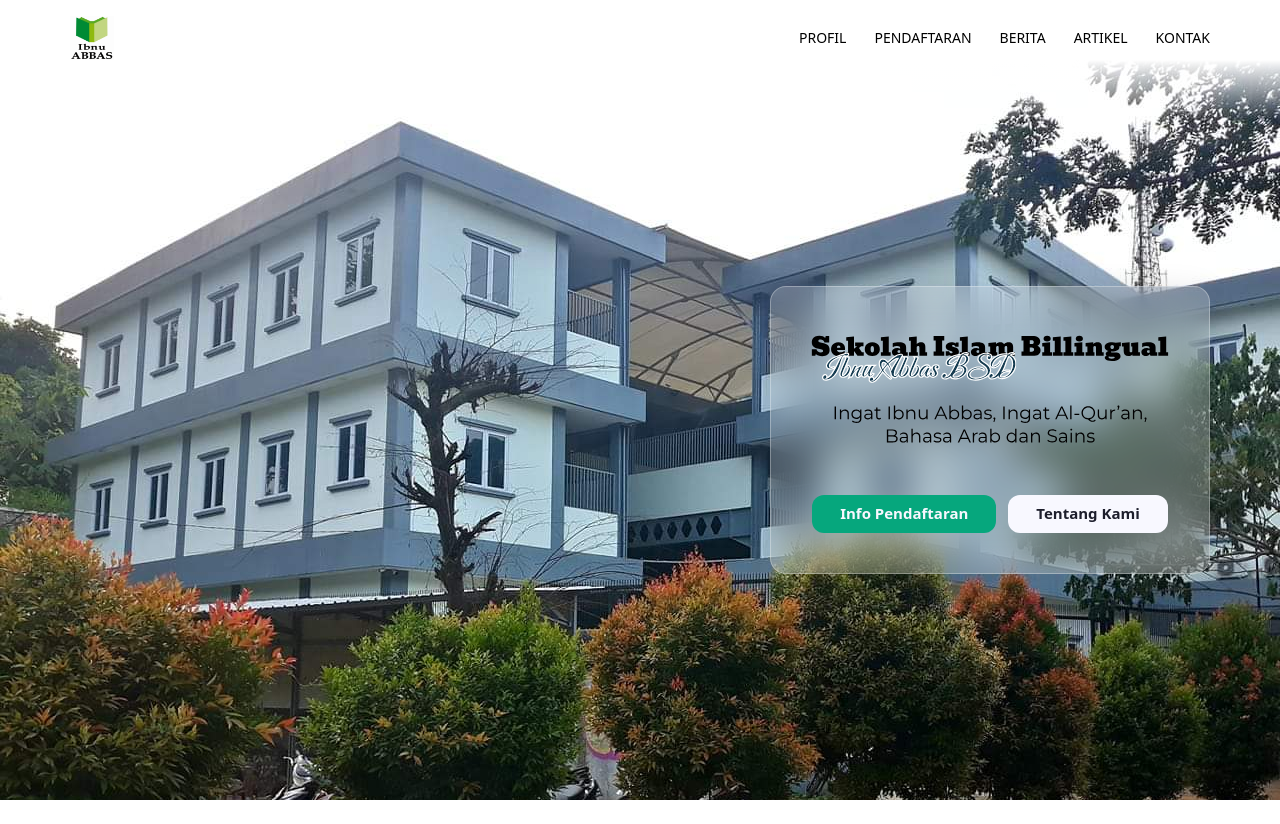
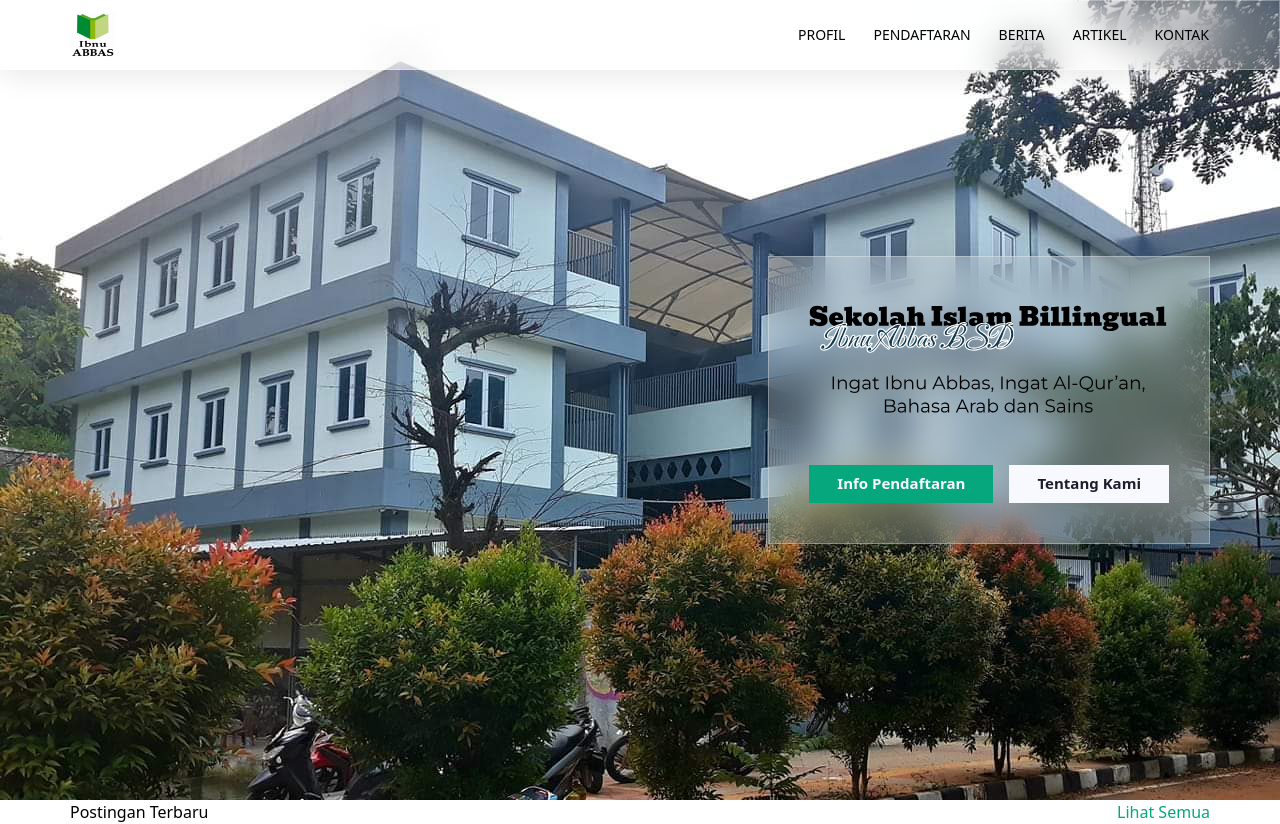
Before and after one commit to Amirulmuuminin/ibnuabbasweb, a Next.js app: page / in a window 1280 px wide. Before the commit the page ends 800 px from the top, so only its background shows below. Built offline with nearby package versions, Linux system fonts and the light colour scheme.

Commit message:
Fixed header

```diff
--- a/src/app/globals.css
+++ b/src/app/globals.css
@@ -5,6 +5,7 @@
 @import "../style/header.css";
 @import "../style/hero.css";
 @import "../style/universal.css";
+@import "../style/sectionHeader.css";
 
 html,
 body,
--- a/src/app/page.tsx
+++ b/src/app/page.tsx
@@ -1,5 +1,6 @@
 import { Header } from "@/components/header";
 import { Hero } from "@/components/hero";
+import { PostSection } from "@/components/postSection";
 import { FC } from "react";
 
 interface pageProps {
@@ -8,9 +9,10 @@ interface pageProps {
 
 const page: FC<pageProps> = ({ params: {} }) => {
   return (
-    <div className="main">
+    <div>
       <Header />
       <Hero />
+      <PostSection />
     </div>
   );
 };
--- a/src/components/button.tsx
+++ b/src/components/button.tsx
@@ -12,9 +12,7 @@ interface buttonProps {
 
 export const Button: FC<buttonProps> = ({ color, text }) => {
   return (
-    <button
-      className={`${color}  px-7 py-[11px] md:py-[9px] rounded-xl text-[15px]`}
-    >
+    <button className={`${color}  px-7 py-[11px] md:py-[9px]  text-[15px]`}>
       <p className="-mt-[2.2px] font-semibold">{text}</p>
     </button>
   );
--- /dev/null
+++ b/src/components/postSection.tsx
@@ -0,0 +1,16 @@
+import { FC } from "react";
+import { SectionHeader } from "./sectionHeader";
+
+interface postSectionProps {}
+
+export const PostSection: FC<postSectionProps> = ({}) => {
+  return (
+    <>
+      <SectionHeader
+        text="Postingan Terbaru"
+        textLink="Lihat Semua"
+        link="percobaan"
+      />
+    </>
+  );
+};
--- /dev/null
+++ b/src/components/sectionHeader.tsx
@@ -0,0 +1,21 @@
+import Link from "next/link";
+import { FC } from "react";
+
+interface sectionHeaderProps {
+  text: string;
+  textLink?: string;
+  link?: string;
+}
+
+export const SectionHeader: FC<sectionHeaderProps> = ({
+  link,
+  text,
+  textLink,
+}) => {
+  return (
+    <div className="section-header">
+      <p>{text}</p>
+      {textLink && link ? <Link href={link}>{textLink}</Link> : ""}
+    </div>
+  );
+};
--- a/src/style/header.css
+++ b/src/style/header.css
@@ -1,5 +1,5 @@
 header {
-  @apply flex md:px-[70px] px-7 mt-4 justify-between items-center;
+  @apply flex fixed top-0 left-0 right-0 md:px-[70px] px-7 py-3 justify-between items-center glass;
   img {
     @apply size-11;
   }
@@ -7,6 +7,6 @@ header {
     @apply md:hidden text-[30px];
   }
   ul {
-    @apply hidden md:flex uppercase justify-end gap-7 text-sm font-[500];
+    @apply hidden md:flex uppercase justify-end gap-7 text-sm font-medium;
   }
 }
--- a/src/style/hero.css
+++ b/src/style/hero.css
@@ -1,15 +1,10 @@
 .hero {
-  background-image: linear-gradient(
-      to bottom,
-      rgba(255, 255, 255, 1),
-      rgba(255, 255, 255, 0) 8%
-    ),
-    url("../../public/gedung-sibia.jpg");
-  @apply grow flex md:justify-end md:pr-[70px] justify-center items-center;
+  background: url("../../public/gedung-sibia.jpg");
+  @apply grow flex md:justify-end md:pr-[70px] justify-center items-center min-h-screen;
   .glass-box {
     @apply glass h-fit p-10;
   }
   .buttons {
-    @apply mt-12 flex justify-center flex-col md:flex-row gap-3;
+    @apply mt-12 flex justify-center flex-col md:flex-row gap-4;
   }
 }
--- /dev/null
+++ b/src/style/sectionHeader.css
@@ -0,0 +1,6 @@
+.section-header {
+  @apply flex justify-between md:px-[70px] px-7 font-medium;
+  a {
+    @apply text-primary;
+  }
+}
--- a/src/style/universal.css
+++ b/src/style/universal.css
@@ -1,7 +1,7 @@
 .glass {
   /* From https://css.glass */
   background: rgba(255, 255, 255, 0.2);
-  border-radius: 16px;
+  /* border-radius: 16px; */
   box-shadow: 0 4px 30px rgba(0, 0, 0, 0.1);
   backdrop-filter: blur(20px);
   -webkit-backdrop-filter: blur(20px);
```
